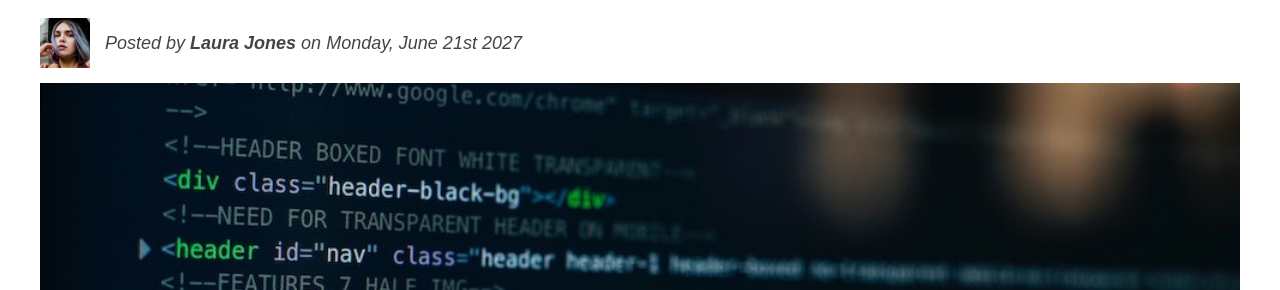
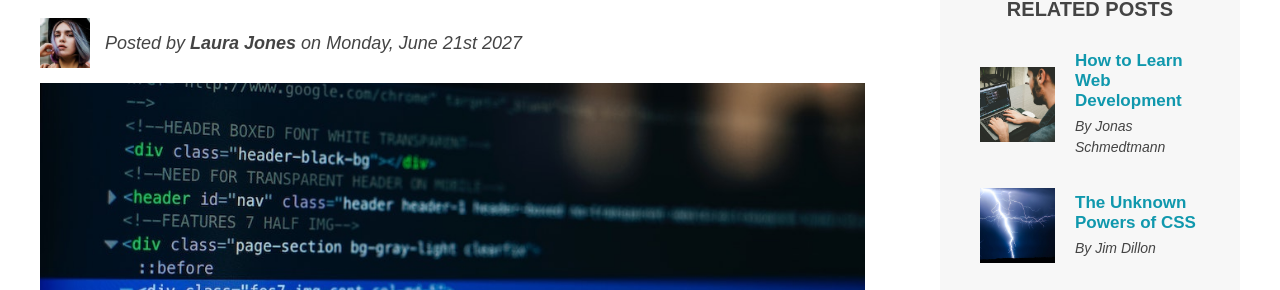
Before and after one commit to wakabibrian/HTML-and-CSS-Course-by-Jonas, a website: page 04-CSS-Layouts/index.html in a window 1280 px wide. Shown: the part 198-488 px from the top of the page. Drawn offline with Linux system fonts and the light colour scheme.

Commit message:
feat: Add Building a Simple Flexbox Layout

```diff
--- a/04-CSS-Layouts/index.html
+++ b/04-CSS-Layouts/index.html
@@ -37,6 +37,7 @@
         <!-- <div class="clear"></div> -->
       </header>
 
+      <div class="row">
         <article>
           <header class="post-header">
             <h2>The Basic Language of the Web: HTML</h2>
@@ -68,8 +69,8 @@
           <p>
             All modern websites and web applications are built using three
             <em>fundamental</em>
-          technologies: HTML, CSS and JavaScript. These are the languages of the
-          web.
+            technologies: HTML, CSS and JavaScript. These are the languages of
+            the web.
           </p>
 
           <p>
@@ -81,8 +82,8 @@
           <p>
             HTML stands for <strong>H</strong>yper<strong>T</strong>ext
             <strong>M</strong>arkup <strong>L</strong>anguage. It's a markup
-          language that web developers use to structure and describe the content
-          of a webpage (not a programming language).
+            language that web developers use to structure and describe the
+            content of a webpage (not a programming language).
           </p>
           <p>
             HTML consists of elements that describe different types of content:
@@ -139,7 +140,9 @@
                 width="75"
               />
               <div>
-              <a href="#" class="related-link">How to Learn Web Development</a>
+                <a href="#" class="related-link"
+                  >How to Learn Web Development</a
+                >
                 <p class="related-author">By Jonas Schmedtmann</p>
               </div>
             </li>
@@ -169,6 +172,7 @@
             </li>
           </ul>
         </aside>
+      </div>
 
       <footer>
         <!-- ID names are used only once -->
--- a/04-CSS-Layouts/style.css
+++ b/04-CSS-Layouts/style.css
@@ -334,3 +334,20 @@ footer {
   font-weight: normal;
   font-style: italic;
 }
+
+.row {
+  display: flex;
+  gap: 75px;
+  margin-bottom: 60px;
+  align-items: flex-start;
+}
+
+/* Allow this component to grow as it can in the available space */
+article {
+  flex: 1;
+  margin-bottom: 0;
+}
+
+aside {
+  flex: 0 0 300px;
+}
```
Lines whose indentation alone changed are shown as unchanged.
